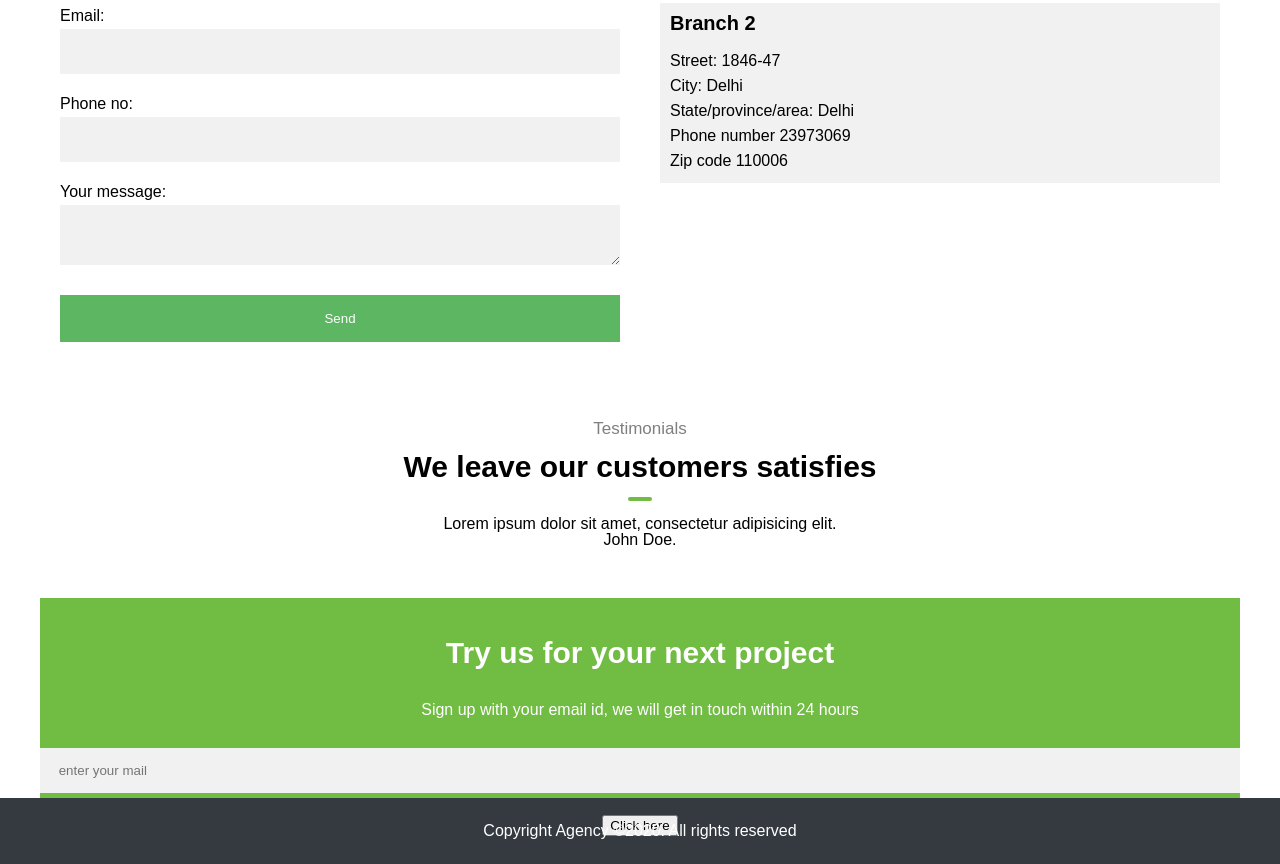
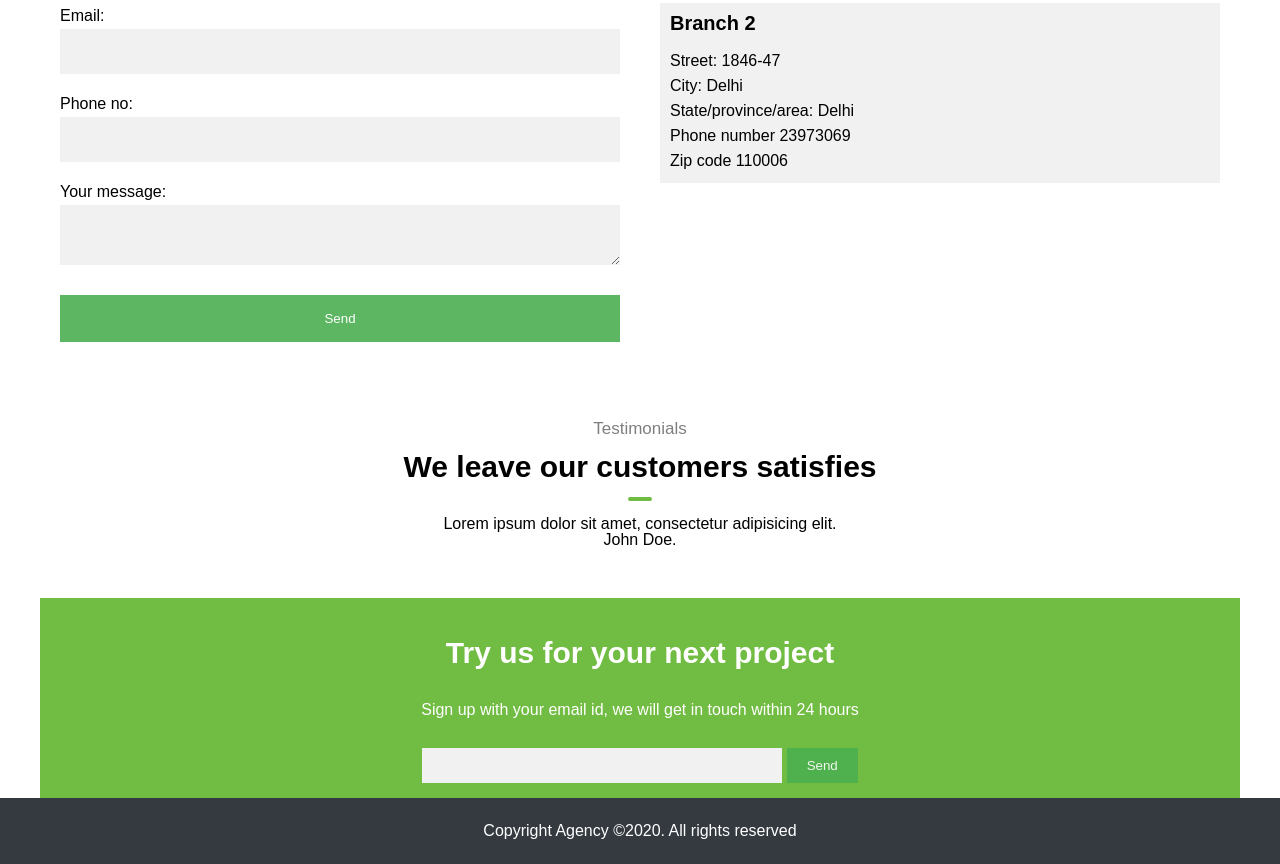
Before and after one commit to ashfebzer/agency-html-css, a plain HTML site: page contact.html in a window 1280 px wide. Shown: the part 759-1623 px from the top of the page. Drawn offline with Linux system fonts and the light colour scheme.

Commit message:
Added form styling

```diff
--- a/contact.html
+++ b/contact.html
@@ -111,9 +111,12 @@
             <p>Sign up with your email id, we will get in touch within 24 hours</p>
 
             <form>
-				<input id="email" type="email" name="email" placeholder=" enter your mail">
-				<input id="click" type="submit" value="Click here">
-			</form>
+
+              <input id="email" type="email" name="email">
+
+              <input type="submit" class="signupbtn" value="Send">
+
+			      </form>
         </div>
      </main>
 
--- a/css/style.css
+++ b/css/style.css
@@ -335,3 +335,27 @@ input[type=text], input[type=email], input[type=tel], textarea {
 .cont-info p {
     line-height: 25px;
 }
+
+
+/* Signup Style */
+.signup input[type=email] {
+    width: 30%;
+    padding: 10px;
+    display: inline-block;
+    border: none;
+    background: #f1f1f1;
+}
+
+.signupbtn {
+  background-color: #4CAF50;
+  color: white;
+  border: none;
+  cursor: pointer;
+  padding: 10px 20px;
+  opacity: 0.9;
+}
+
+.signupbtn:hover {
+    opacity: 1;
+  }
+}
```
